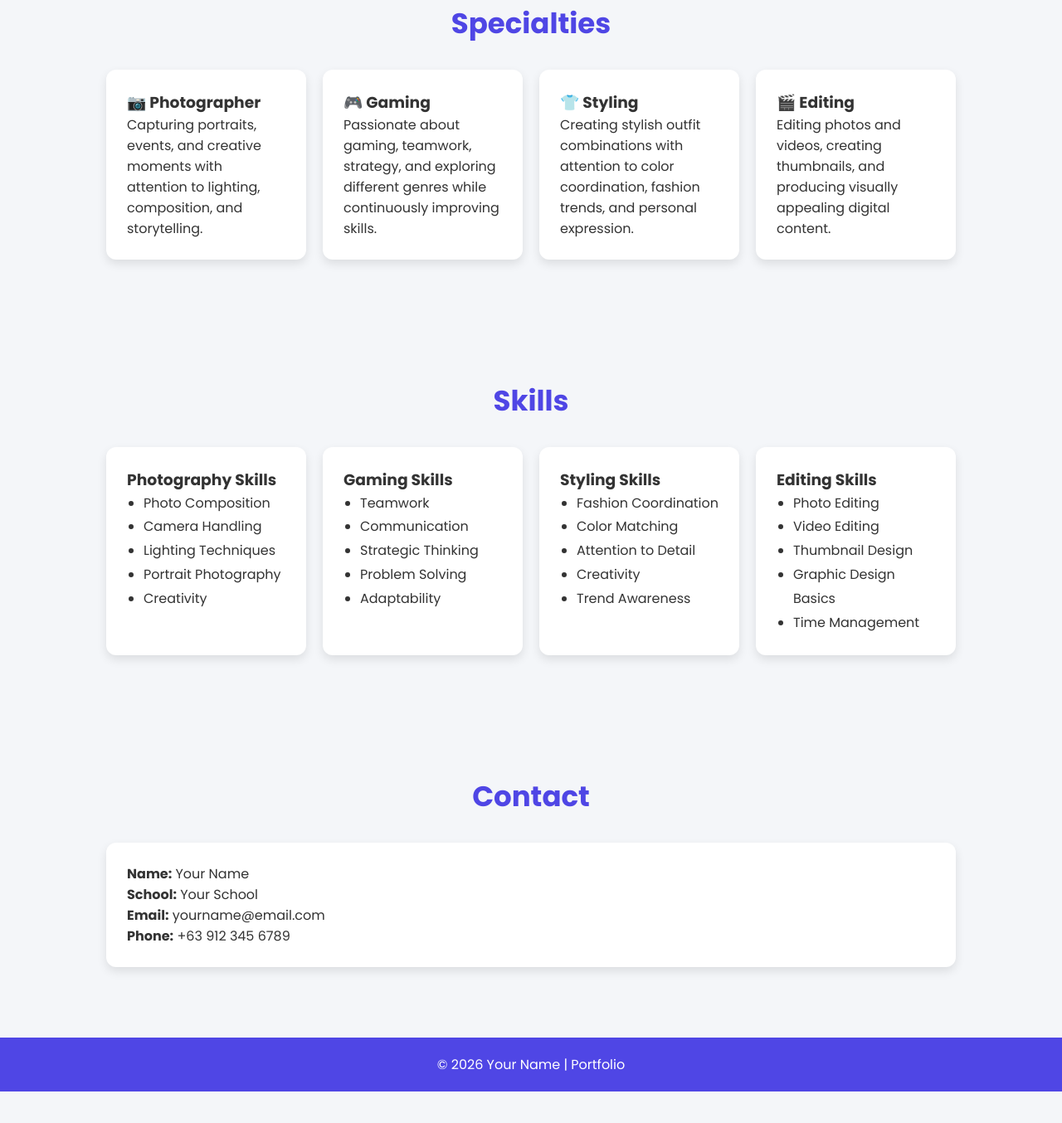
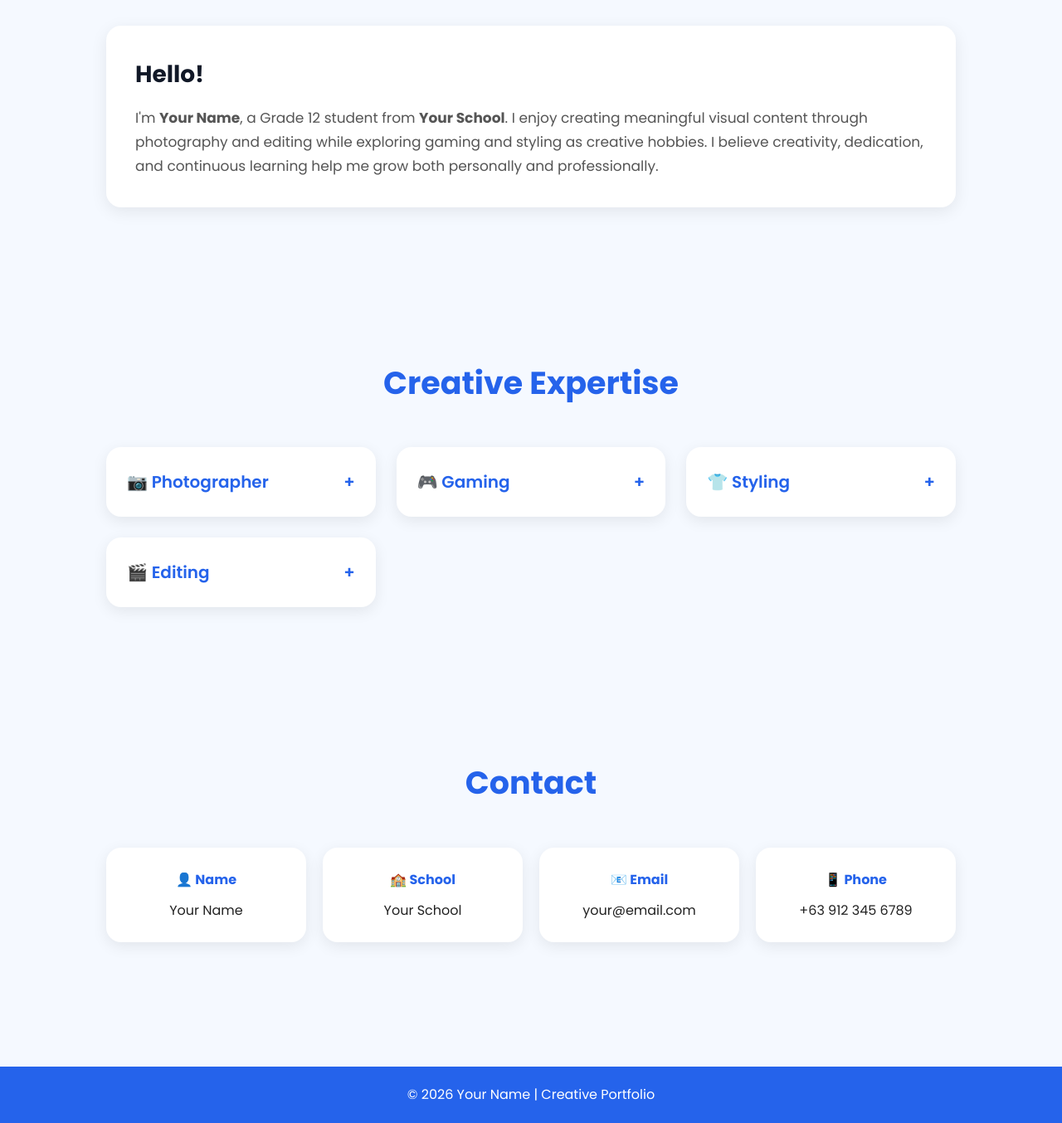
Before and after one commit to craymon705-code/Portfolio.github.io, a plain HTML site: page index.html in a window 1280 px wide. Shown: the part 828-2182 px from the top of the page at 83% size. Before the commit the page ends 2144 px from the top, so only its background shows below. Drawn offline with Linux system fonts and the light colour scheme.

Commit message:
Update index.html

```diff
--- a/index.html
+++ b/index.html
@@ -4,9 +4,9 @@
 <meta charset="UTF-8">
 <meta name="viewport" content="width=device-width, initial-scale=1.0">
 
-<title>Your Name | Portfolio</title>
+<title>Your Name | Creative Portfolio</title>
 
-<link href="https://fonts.googleapis.com/css2?family=Poppins:wght@300;400;600;700&display=swap" rel="stylesheet">
+<link href="https://fonts.googleapis.com/css2?family=Poppins:wght@300;400;500;600;700&display=swap" rel="stylesheet">
 
 <style>
 
@@ -19,100 +19,198 @@ scroll-behavior:smooth;
 }
 
 body{
-background:#f4f6f9;
-color:#333;
+background:#f5f9ff;
+color:#222;
+line-height:1.7;
 }
 
 nav{
-background:#4F46E5;
-padding:15px 8%;
+position:fixed;
+top:0;
+left:0;
+width:100%;
+background:white;
+padding:18px 8%;
 display:flex;
 justify-content:space-between;
 align-items:center;
+box-shadow:0 2px 15px rgba(0,0,0,.08);
+z-index:1000;
 }
 
-nav h2{
-color:white;
+.logo{
+font-size:28px;
+font-weight:700;
+color:#2563eb;
 }
 
 nav ul{
 display:flex;
+gap:25px;
 list-style:none;
-gap:20px;
 }
 
 nav ul li a{
-color:white;
 text-decoration:none;
+color:#222;
 font-weight:500;
+transition:.3s;
 }
 
-header{
-text-align:center;
-padding:60px 20px;
-background:#6366F1;
-color:white;
+nav ul li a:hover{
+color:#2563eb;
 }
 
-header img{
-width:170px;
-height:170px;
+.hero{
+padding-top:150px;
+padding-bottom:90px;
+text-align:center;
+background:linear-gradient(180deg,#ffffff,#eef5ff);
+}
+
+.profile-pic{
+width:180px;
+height:180px;
 border-radius:50%;
 object-fit:cover;
-border:5px solid white;
+border:6px solid #2563eb;
+box-shadow:0 10px 30px rgba(37,99,235,.25);
+margin-bottom:25px;
+}
+
+.hero h1{
+font-size:60px;
+color:#111827;
+margin-bottom:10px;
+}
+
+.hero h3{
+font-size:24px;
+font-weight:500;
+color:#2563eb;
 margin-bottom:20px;
 }
 
-header h1{
-font-size:42px;
+.hero p{
+max-width:700px;
+margin:auto;
+font-size:18px;
+color:#555;
 }
 
-header h3{
-font-weight:400;
-margin:10px 0 20px;
+.btn{
+display:inline-block;
+margin-top:35px;
+padding:14px 35px;
+background:#2563eb;
+color:white;
+text-decoration:none;
+border-radius:40px;
+font-weight:600;
+transition:.3s;
 }
 
-header p{
-max-width:700px;
-margin:auto;
-line-height:1.8;
+.btn:hover{
+background:#1d4ed8;
+transform:translateY(-4px);
 }
 
 section{
-padding:60px 10%;
+padding:90px 10%;
 }
 
 .title{
 text-align:center;
-margin-bottom:30px;
-font-size:34px;
-color:#4F46E5;
+font-size:38px;
+color:#2563eb;
+margin-bottom:45px;
 }
 
-.card{
+.about-card{
 background:white;
-padding:25px;
-border-radius:12px;
-margin-bottom:25px;
-box-shadow:0 5px 12px rgba(0,0,0,.1);
+padding:35px;
+border-radius:18px;
+box-shadow:0 5px 20px rgba(0,0,0,.08);
 }
 
-.grid{
+.about-card h3{
+margin-bottom:15px;
+font-size:28px;
+color:#111827;
+}
+
+.about-card p{
+color:#555;
+font-size:17px;
+}
+
+.expertise-grid{
 display:grid;
-grid-template-columns:repeat(auto-fit,minmax(230px,1fr));
+grid-template-columns:repeat(auto-fit,minmax(250px,1fr));
+gap:25px;
+}
+
+.skill-card{
+background:white;
+border-radius:18px;
+box-shadow:0 5px 18px rgba(0,0,0,.08);
+cursor:pointer;
+transition:.3s;
+overflow:hidden;
+}
+
+.skill-card:hover{
+transform:translateY(-6px);
+}
+
+.skill-header{
+padding:25px;
+display:flex;
+justify-content:space-between;
+align-items:center;
+font-size:20px;
+font-weight:600;
+color:#2563eb;
+}
+
+.skill-content{
+max-height:0;
+overflow:hidden;
+transition:.4s;
+padding:0 25px;
+color:#555;
+}
+
+.skill-card.active .skill-content{
+max-height:250px;
+padding:0 25px 25px;
+}
+
+.contact-grid{
+display:grid;
+grid-template-columns:repeat(auto-fit,minmax(220px,1fr));
 gap:20px;
 }
 
-.card ul{
-padding-left:20px;
-line-height:1.8;
+.contact-card{
+background:white;
+padding:25px;
+border-radius:18px;
+box-shadow:0 5px 18px rgba(0,0,0,.08);
+text-align:center;
+}
+
+.contact-card h4{
+color:#2563eb;
+margin-bottom:10px;
 }
 
 footer{
+background:#2563eb;
+color:white;
 text-align:center;
 padding:20px;
-background:#4F46E5;
-color:white;
+margin-top:60px;
 }
 
 @media(max-width:768px){
@@ -127,54 +225,74 @@ flex-wrap:wrap;
 justify-content:center;
 }
 
-header h1{
-font-size:32px;
+.hero h1{
+font-size:42px;
+}
+
+.hero h3{
+font-size:20px;
+}
+
+.profile-pic{
+width:150px;
+height:150px;
+}
+
+.title{
+font-size:30px;
 }
 
 }
 
 </style>
-
 </head>
 
 <body>
 
 <nav>
 
-<h2>Portfolio</h2>
+<div class="logo">Portfolio</div>
 
 <ul>
+
+<li><a href="#home">Home</a></li>
 <li><a href="#about">About</a></li>
-<li><a href="#specialties">Specialties</a></li>
-<li><a href="#skills">Skills</a></li>
+<li><a href="#expertise">Expertise</a></li>
 <li><a href="#contact">Contact</a></li>
+
 </ul>
 
 </nav>
 
-<header>
+<section class="hero" id="home">
 
-<img src="picture.png" alt="Profile Picture">
+<img src="picture.png" class="profile-pic" alt="Profile Picture">
 
 <h1>Your Name</h1>
 
 <h3>Photographer • Gamer • Stylist • Editor</h3>
 
 <p>
-Welcome to my portfolio! I enjoy expressing creativity through photography, gaming, styling, and digital editing. I am always eager to learn new skills and improve my work.
+
+Welcome to my creative portfolio. I enjoy expressing ideas through photography, digital editing, gaming, and styling. Every project helps me improve my creativity, communication, and attention to detail.
+
 </p>
 
-</header>
+<a href="#about" class="btn">Explore Portfolio</a>
+
+</section>
 
 <section id="about">
 
 <h2 class="title">About Me</h2>
 
-<div class="card">
+<div class="about-card">
+
+<h3>Hello!</h3>
 
 <p>
 
-Hello! I'm <b>Your Name</b>, a Grade 12 student from <b>Your School</b>. I enjoy exploring creative fields that allow me to express ideas through photography, gaming, styling, and editing. I value creativity, teamwork, and continuous learning, and I strive to improve my skills through practice and experience.
+I'm <b>Your Name</b>, a Grade 12 student from <b>Your School</b>. I enjoy creating meaningful visual content through photography and editing while exploring gaming and styling as creative hobbies. I believe creativity, dedication, and continuous learning help me grow both personally and professionally.
 
 </p>
 
@@ -182,104 +300,77 @@ Hello! I'm <b>Your Name</b>, a Grade 12 student from <b>Your School</b>. I enjoy
 
 </section>
 
-<section id="specialties">
+<section id="expertise">
 
-<h2 class="title">Specialties</h2>
+<h2 class="title">Creative Expertise</h2>
 
-<div class="grid">
+<div class="expertise-grid">
+  <div class="skill-card">
 
-<div class="card">
+<div class="skill-header">
+<span>📷 Photographer</span>
+<span>+</span>
+</div>
 
-<h3>📷 Photographer</h3>
+<div class="skill-content">
 
 <p>
-Capturing portraits, events, and creative moments with attention to lighting, composition, and storytelling.
-</p>
-
-</div>
-
-<div class="card">
-
-<h3>🎮 Gaming</h3>
-
-<p>
-Passionate about gaming, teamwork, strategy, and exploring different genres while continuously improving skills.
-</p>
-
-</div>
-
-<div class="card">
-
-<h3>👕 Styling</h3>
-
-<p>
-Creating stylish outfit combinations with attention to color coordination, fashion trends, and personal expression.
-</p>
-
-</div>
-
-<div class="card">
-
-<h3>🎬 Editing</h3>
-
-<p>
-Editing photos and videos, creating thumbnails, and producing visually appealing digital content.
+I enjoy capturing portraits, school events, landscapes, and everyday moments through creative composition and lighting. Photography allows me to tell stories and preserve memorable experiences through images.
 </p>
 
 </div>
 
 </div>
 
-</section>
+<div class="skill-card">
 
-<section id="skills">
-
-<h2 class="title">Skills</h2>
-
-<div class="grid">
-
-<div class="card">
-<h3>Photography Skills</h3>
-<ul>
-<li>Photo Composition</li>
-<li>Camera Handling</li>
-<li>Lighting Techniques</li>
-<li>Portrait Photography</li>
-<li>Creativity</li>
-</ul>
+<div class="skill-header">
+<span>🎮 Gaming</span>
+<span>+</span>
 </div>
 
-<div class="card">
-<h3>Gaming Skills</h3>
-<ul>
-<li>Teamwork</li>
-<li>Communication</li>
-<li>Strategic Thinking</li>
-<li>Problem Solving</li>
-<li>Adaptability</li>
-</ul>
+<div class="skill-content">
+
+<p>
+Gaming has helped me develop teamwork, communication, strategic thinking, adaptability, and problem-solving while enjoying different genres and online communities.
+</p>
+
 </div>
 
-<div class="card">
-<h3>Styling Skills</h3>
-<ul>
-<li>Fashion Coordination</li>
-<li>Color Matching</li>
-<li>Attention to Detail</li>
-<li>Creativity</li>
-<li>Trend Awareness</li>
-</ul>
 </div>
 
-<div class="card">
-<h3>Editing Skills</h3>
-<ul>
-<li>Photo Editing</li>
-<li>Video Editing</li>
-<li>Thumbnail Design</li>
-<li>Graphic Design Basics</li>
-<li>Time Management</li>
-</ul>
+<div class="skill-card">
+
+<div class="skill-header">
+<span>👕 Styling</span>
+<span>+</span>
+</div>
+
+<div class="skill-content">
+
+<p>
+I enjoy matching colors, coordinating outfits, and creating clean, simple styles that express personality and confidence while keeping up with current fashion trends.
+</p>
+
+</div>
+
+</div>
+
+<div class="skill-card">
+
+<div class="skill-header">
+<span>🎬 Editing</span>
+<span>+</span>
+</div>
+
+<div class="skill-content">
+
+<p>
+I create photo edits, gaming videos, thumbnails, and social media content using editing software. I focus on producing clean, engaging, and visually appealing designs.
+</p>
+
+</div>
+
 </div>
 
 </div>
@@ -290,22 +381,62 @@ Editing photos and videos, creating thumbnails, and producing visually appealing
 
 <h2 class="title">Contact</h2>
 
-<div class="card">
+<div class="contact-grid">
 
-<p><b>Name:</b> Your Name</p>
-<p><b>School:</b> Your School</p>
-<p><b>Email:</b> yourname@email.com</p>
-<p><b>Phone:</b> +63 912 345 6789</p>
+<div class="contact-card">
+<h4>👤 Name</h4>
+<p>Your Name</p>
+</div>
+
+<div class="contact-card">
+<h4>🏫 School</h4>
+<p>Your School</p>
+</div>
+
+<div class="contact-card">
+<h4>📧 Email</h4>
+<p>your@email.com</p>
+</div>
+
+<div class="contact-card">
+<h4>📱 Phone</h4>
+<p>+63 912 345 6789</p>
+</div>
 
 </div>
 
 </section>
-
 <footer>
 
-© 2026 Your Name | Portfolio
+© 2026 Your Name | Creative Portfolio
 
 </footer>
 
+<script>
+
+const cards=document.querySelectorAll(".skill-card");
+
+cards.forEach(card=>{
+
+card.addEventListener("click",()=>{
+
+if(card.classList.contains("active")){
+
+card.classList.remove("active");
+
+}else{
+
+cards.forEach(c=>c.classList.remove("active"));
+
+card.classList.add("active");
+
+}
+
+});
+
+});
+
+</script>
+
 </body>
 </html>
```
